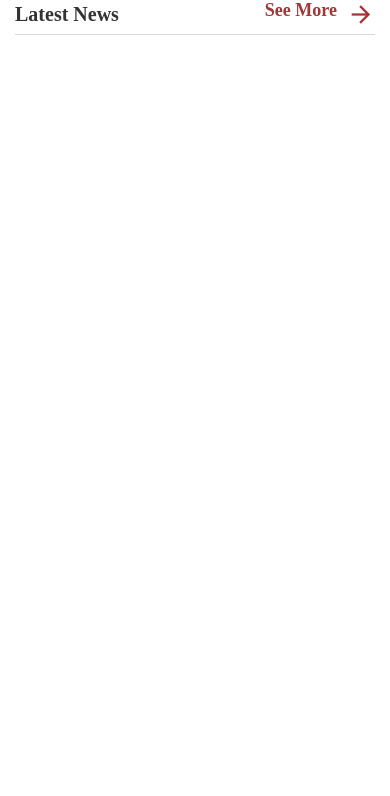
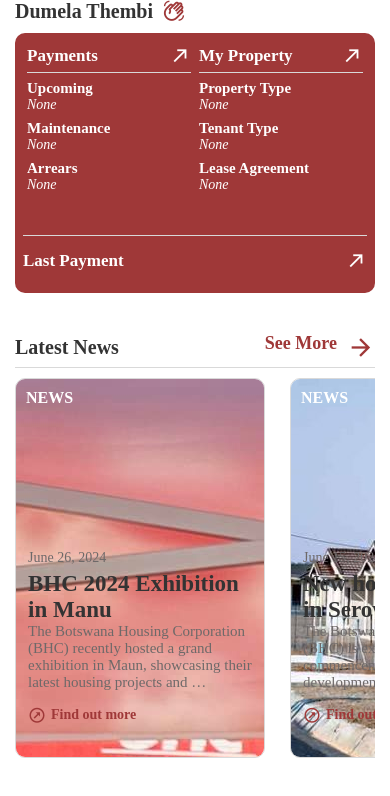
Before and after one commit to GovanDBT/BHC-App, a React Native app: screen / in a window 390 px wide. Shown: the top 796 px of the page. Built offline with nearby package versions, Linux system fonts and the light colour scheme.

Commit message:
add the news feed to the home page

```diff
--- a/App.js
+++ b/App.js
@@ -25,16 +25,14 @@ import MaintenanceScreen from './app/screens/MaintenanceScreen';
 import PropertyDetailsTag from './app/components/PropertyDetailsTag';
 import PaymentScreen from './app/screens/PaymentScreen';
 import NewsCard from './app/components/NewsCard';
-import Link from './app/components/Link';
-import HeaderSection from './app/components/HeaderSection';
 
 export default function App() {
 
   return (
     <NavigationContainer theme={NavigationTheme}>
-        <Screen>
-          <HeaderSection title='Latest News' />
-        </Screen>
+        {/* <Screen> */}
+          <HomeScreen />
+        {/* </Screen> */}
     </NavigationContainer>
   );
 }
--- a/app/components/HeaderSection.js
+++ b/app/components/HeaderSection.js
@@ -25,7 +25,8 @@ const styles = StyleSheet.create({
         paddingBottom: 5
     },
     text: {
-        fontWeight: 'bold'
+        fontWeight: 'bold',
+        textTransform: 'capitalize'
     }
 })
 
--- a/app/components/NewsCard.js
+++ b/app/components/NewsCard.js
@@ -14,7 +14,7 @@ function NewsCard({ image, date, title, description }) {
             <View style={styles.content}>
                 <AppText style={styles.date}>{date}</AppText>
                 <AppText style={styles.title}>{title}</AppText>
-                <AppText numberOfLines={5} style={styles.text}>{description}</AppText>
+                <AppText numberOfLines={4} style={styles.text}>{description}</AppText>
                 <View style={styles.link}>
                     <MaterialCommunityIcons style={styles.linkIcon} name="arrow-top-right-thin-circle-outline" size={18} color={colors.primary} />
                     <AppText style={styles.linkText}>Find out more</AppText>
@@ -32,6 +32,7 @@ const styles = StyleSheet.create({
         borderColor: colors.inputBorderColor,
         borderRadius: 10,
         overflow: 'hidden',
+        marginRight: 25
     },
     content: {
         flex: 1.3,
--- a/app/screens/HomeScreen.js
+++ b/app/screens/HomeScreen.js
@@ -1,15 +1,35 @@
 import React from 'react';
-import { StyleSheet, View } from 'react-native';
+import { FlatList, ScrollView, StyleSheet, View } from 'react-native';
 import { MaterialCommunityIcons } from '@expo/vector-icons';
 
 import Screen from './Screen';
 import colors from '../config/colors';
+import HeaderSection from '../components/HeaderSection'
 import AppText from '../components/AppText';
 import AccountSummary from '../components/AccountSummary';
+import NewsCard from '../components/NewsCard';
+
+const newsFeed = [
+    {
+        id: 1,
+        image: require('../assets/new01.jpg'),
+        date: 'June 26, 2024',
+        title: 'BHC 2024 Exhibition in Manu',
+        description: 'The Botswana Housing Corporation (BHC) recently hosted a grand exhibition in Maun, showcasing their latest housing projects and community initiatives. The event was graced by the presence of Miss Maun, who added a touch of elegance and excitement to the proceedings. Attendees had the opportunity to explore a range of innovative housing solutions,'
+    },
+    {
+        id: 2,
+        image: require('../assets/new02.jpg'),
+        date: 'June 15, 2024',
+        title: 'New housing Project in Serowe',
+        description: 'The Botswana Housing Corporation (BHC) is excited to announce the commencement of a new housing development in Serowe. This ambitious project aims to provide high-quality, affordable homes to meet the growing demand for housing in the region. The development will feature a variety of modern, energy-efficient homes designed to accommodate diverse family needs'
+    }
+]
 
 function HomeScreen(props) {
     return (
         <Screen>
+            <ScrollView>
                 <View style={styles.sectionContainer}>
                     <View style={styles.head}>
                         <AppText size={20} style={styles.sectionHeader}>Dumela Thembi</AppText>
@@ -18,10 +38,23 @@ function HomeScreen(props) {
                     <AccountSummary />
                 </View>
                 <View style={styles.sectionContainer}>
-                <View style={styles.headerSection}>
-                    <AppText size={20} style={styles.sectionHeader}>News</AppText>
+                    <HeaderSection title='Latest News' />
+                    <FlatList
+                        data={newsFeed}
+                        keyExtractor={news => news.id.toString()}
+                        renderItem={({ item }) =>
+                            <NewsCard
+                                image={item.image}
+                                date={item.date}
+                                title={item.title}
+                                description={item.description}
+                            />
+                        }
+                        horizontal={true}
+                        showsHorizontalScrollIndicator={false}
+                    />
                 </View>
-            </View>
+            </ScrollView>
         </Screen>
     );
 }
@@ -34,7 +67,7 @@ const styles = StyleSheet.create({
         marginLeft: 10,
     },
     sectionContainer: {
-        marginBottom: 50
+        marginBottom: 40
     },
     sectionHeader: {
         marginBottom: 10,
```
Lines whose indentation alone changed are shown as unchanged.
